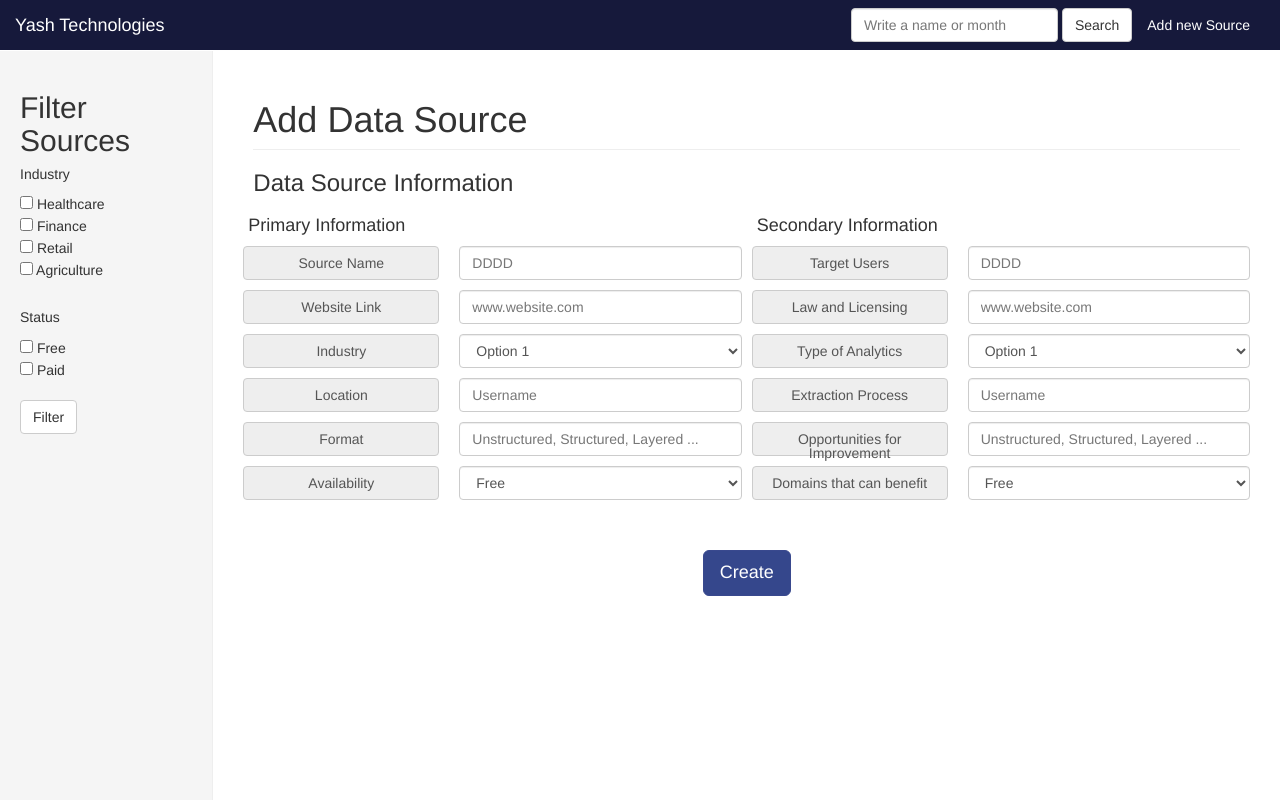
After one commit to yuriyyuriy/otcr_new, a PHP site: page /add_data_source.html in a window 1280 px wide. The commit adds this page. Run offline with PHP 8.4, Linux system fonts and the light colour scheme.

Commit message:
front end changes to statics pages and minor general css

```diff
--- /dev/null
+++ b/add_data_source.html
@@ -0,0 +1,203 @@
+<!DOCTYPE html>
+<!-- saved from url=(0044)http://getbootstrap.com/examples/dashboard/# -->
+<html lang="en">
+  <head>
+    <meta content="text/html; charset=utf-8" http-equiv="Content-Type">
+    <meta charset="utf-8">
+    <meta content="IE=edge" http-equiv="X-UA-Compatible">
+    <meta content="width=device-width, initial-scale=1" name="viewport">
+    <meta content="" name="description">
+    <meta content="" name="author">
+    <link href="http://getbootstrap.com/favicon.ico" rel="icon">
+    <title>
+      Add Data Source - Yash Technologies
+    </title><!-- Bootstrap core CSS -->
+    <link href="css/bootstrap.min.css" rel="stylesheet"><!-- Custom styles for this template -->
+     <link href="css/bootstrap_edits.css" rel="stylesheet"><!-- Custom styles for this template -->
+    <link href="css/dashboard.css" rel="stylesheet"><!-- Just for debugging purposes. Don't actually copy these 2 lines! -->
+    <!--[if lt IE 9]><script src="../../assets/js/ie8-responsive-file-warning.js"></script><![endif]-->
+
+    <script src="js/ie-emulation-modes-warning.js"></script>
+    <style type="text/css">
+</style><!-- HTML5 shim and Respond.js IE8 support of HTML5 elements and media queries -->
+    <!--[if lt IE 9]>
+  <script src="https://oss.maxcdn.com/html5shiv/3.7.2/html5shiv.min.js"></script>
+  <script src="https://oss.maxcdn.com/respond/1.4.2/respond.min.js"></script>
+  <![endif]-->
+
+    <style id="holderjs-style" type="text/css">
+</style>
+  </head>
+  <body>
+    <div class="navbar navbar-default navbar-fixed-top">
+      <div class="container-fluid">
+        <div class="navbar-header">
+          <button class="navbar-toggle collapsed" data-target=".navbar-collapse" data-toggle="collapse" type="button"><span class="sr-only">Toggle navigation</span> <span class=
+          "icon-bar"></span> <span class="icon-bar"></span> <span class="icon-bar"></span></button> <a class="navbar-brand" href=
+          "./Dashboard%20Template%20for%20Bootstrap_files/Dashboard%20Template%20for%20Bootstrap.html">Yash Technologies</a>
+        </div>
+
+        <div class="navbar-collapse collapse">
+          <ul class="nav navbar-nav navbar-right">
+            <li>
+              <a href="./Dashboard%20Template%20for%20Bootstrap_files/Dashboard%20Template%20for%20Bootstrap.html">Add new Source</a>
+            </li>
+          </ul>
+
+          <form class="navbar-form navbar-right">
+            <div class="form-group">
+              <input class="form-control" placeholder="Write a name or month" type="text">
+            </div>
+            <button class="btn btn-default" type="submit">Search</button>
+          </form>
+        </div>
+      </div>
+    </div>
+
+    <div class="container-fluid">
+      <div class="row">
+        <div class="col-sm-3 col-md-2 sidebar">
+          <h2>
+            Filter Sources
+          </h2>
+
+          <form>
+            <h5>
+              Industry
+            </h5>
+            <input name="industry" type="checkbox" value="healthcare"> Healthcare<br>
+            <input name="industry" type="checkbox" value="finance"> Finance<br>
+            <input name="industry" type="checkbox" value="retail"> Retail<br>
+            <input name="industry" type="checkbox" value="agriculture"> Agriculture<br>
+            <br>
+
+            <h5>
+              Status
+            </h5>
+            <input name="status" type="checkbox" value="free"> Free<br>
+            <input name="status" type="checkbox" value="paid"> Paid<br>
+            <br>
+            <button class="btn btn-default" type="submit">Filter</button>
+          </form>
+        </div>
+        <form class="form-group">
+        <div class="col-sm-9 col-sm-offset-3 col-md-10 col-md-offset-2 main">
+          <h1 class="page-header">
+            Add Data Source
+          </h1>
+
+          <h3>
+            Data Source Information
+          </h3>
+
+              <div class="row"><!-- OPEN CONTAINER FOR MAIN-->
+                <div class="col-xs-12 col-sm-6 col-md-6 column"> <!-- OPEN COLUMN FOR PRIMARY INFO BOOSTRAP GRID-->
+                  <h4>Primary Information</h4>
+                  <div id="primary-info"><!-- OPEN COLUMN FOR PRIMARY INFO ID PRIMARY-INFO-->
+                    <div class="row"><!-- OPEN COLUMN FOR PRIMARY INFO CLASS ROW-->
+
+                      <div class="col-xs-12 col-sm-5 col-md-5 column"><!-- OPEN COLUMN FOR TITLES FOR PRIMARY INFO -->
+                        <div class="input-title spacing">Source Name</div>
+                        <div class="input-title spacing">Website Link</div>
+                        <div class="input-title spacing"> Industry</div>
+                        <div class="input-title spacing">Location </div>
+                        <div class="input-title spacing">Format</div>
+                        <div class="input-title spacing">Availability</div>
+                      </div><!-- CLOSE COLUMN FOR TITLES FOR PRIMARY INFO -->
+
+                      <div class="col-xs-12 col-sm-7 col-md-7 column"><!-- OPEN COLUMN FOR INPUT FOR PRIMARY INFO -->
+
+                        <input class="form-control spacing" placeholder="DDDD" size="100%" type="text">
+                        <input class="form-control spacing" placeholder="www.website.com" size="100%" type="text">
+                        <select class="form-control spacing">
+                          <option value="one">Option 1</option>
+                          <option value="two">Option 2</option>
+                          <option value="three">Option 3</option>
+                          <option value="four">Option 4</option>
+                          <option value="five">Five </option>
+                        </select>
+                        <input class="form-control spacing" placeholder="Username" size="100%" type="text">
+                        <input class="form-control spacing" placeholder=
+                        "Unstructured, Structured, Layered ..." size="100%" type="text">
+                        <select class="form-control spacing">
+                          <option value="one">Free</option>
+                          <option value="two">Paid - Subscrition</option>
+                          <option value="three">Paid - No time fee</option>
+                        </select>
+                      </div><!-- CLOSE COLUMN FOR INPUT FOR PRIMARY INFO -->
+                    </div><!-- CLOSE COLUMN FOR PRIMARY INFO CLASS ROW -->
+                  </div><!-- CLOSE COLUMN FOR PRIMARY INFO ID PRIMARY-INFO-->
+                </div><!-- CLOSE COLUMN FOR PRIMARY INFO BOOSTRAP GRID-->
+
+                <div class="col-xs-12 col-sm-6 col-md-6 column"> <!-- OPEN COLUMN FOR SECONDARY INFO BOOSTRAP GRID-->
+                  <h4>Secondary Information</h4>
+                  <div id="secondary-info"><!-- OPEN COLUMN FOR SECONDARY INFO ID SECONDARY-INFO-->
+                    <div class="row"><!-- OPEN COLUMN FOR SECONDARY INFO CLASS ROW-->
+
+                      <div class="col-xs-12 col-sm-5 col-md-5 column"><!-- OPEN COLUMN FOR TITLES FOR SECONDARY INFO -->
+                        <div class="input-title spacing">Target Users</div>
+                        <div class="input-title spacing">Law and Licensing</div>
+                        <div class="input-title spacing">Type of Analytics</div>
+                        <div class="input-title spacing">Extraction Process</div>
+                        <div class="input-title spacing">Opportunities for Improvement</div>
+                        <div class="input-title spacing">Domains that can benefit</div>
+                      </div><!-- CLOSE COLUMN FOR TITLES FOR SECONDART INFO -->
+
+                      <div class="col-xs-12 col-sm-7 col-md-7 column"><!-- OPEN COLUMN FOR INPUT FOR SECONDARY INFO -->
+
+                        <input class="form-control spacing" placeholder="DDDD" size="100%" type="text">
+                        <input class="form-control spacing" placeholder="www.website.com" size="100%" type="text">
+                        <select class="form-control spacing">
+                          <option value="one">Option 1</option>
+                          <option value="two">Option 2</option>
+                          <option value="three">Option 3</option>
+                          <option value="four">Option 4</option>
+                          <option value="five">Five </option>
+                        </select>
+                        <input class="form-control spacing" placeholder="Username" size="100%" type="text">
+                        <input class="form-control spacing" placeholder=
+                        "Unstructured, Structured, Layered ..." size="100%" type="text">
+                        <select class="form-control spacing">
+                          <option value="one">Free</option>
+                          <option value="two">Paid - Subscrition</option>
+                          <option value="three">Paid - No time fee</option>
+                        </select>
+                      </div><!-- CLOSE COLUMN FOR INPUT FOR SECONDARY INFO -->
+                    </div><!-- CLOSE COLUMN FOR PRIMARY INFO CLASS ROW -->
+                  </div><!-- CLOSE COLUMN FOR PRIMARY INFO ID PRIMARY-INFO-->
+              </div> <!-- CLOSE COLUMN FOR SECONDARY INFO BOOSTRAP GRID-->
+              <p class="text-center">
+                <button class="btn btn-primary btn-lg" type="submit">Create</button>
+              </p>
+            </div><!-- CLOSE CONTAINER FOR MAIN-->
+          </form>
+          <!--<h2 class="sub-header">Section title</h2>-->
+
+          <!--<div class="table-responsive">
+            <table><OLD TABLE HERE/table>
+          </div>-->
+        </div>
+      </div>
+    </div>
+    <!-- Bootstrap core JavaScript
+  ================================================== -->
+    <!-- Placed at the end of the document so the pages load faster -->
+    <script src="js/jquery.min.js"></script> <script src="js/bootstrap.min.js"></script> <script src="js/docs.min.js"></script> <!-- IE10 viewport hack for Surface/desktop Windows 8 bug -->
+     <script src="js/ie10-viewport-bug-workaround.js"></script>
+    <div class="global-zeroclipboard-container" data-original-title="Copy to clipboard" id="global-zeroclipboard-html-bridge" style=
+    "position: absolute; left: 0px; top: -9999px; width: 15px; height: 15px; z-index: 999999999;" title="">
+      <object classid="clsid:d27cdb6e-ae6d-11cf-96b8-444553540000" height="100%" id="global-zeroclipboard-flash-bridge" width="100%">
+        <param name="movie" value="/assets/flash/ZeroClipboard.swf?noCache=1414347817655">
+        <param name="allowScriptAccess" value="sameDomain">
+        <param name="scale" value="exactfit">
+        <param name="loop" value="false">
+        <param name="menu" value="false">
+        <param name="quality" value="best">
+        <param name="bgcolor" value="#ffffff">
+        <param name="wmode" value="transparent">
+        <param name="flashvars" value="trustedOrigins=getbootstrap.com%2C%2F%2Fgetbootstrap.com%2Chttp%3A%2F%2Fgetbootstrap.com">
+        <embed height="100%" src="/assets/flash/ZeroClipboard.swf?noCache=1414347817655" type="application/x-shockwave-flash" width="100%">
+      </object>
+    </div>
+  </body>
+</html>
--- /dev/null
+++ b/css/bootstrap_edits.css
@@ -0,0 +1,69 @@
+.btn-primary {
+    color: #fff;
+    background-color: #35478C !important;
+    border-color: #39498E;
+}
+.btn-primary:hover,
+.btn-primary:focus,
+.btn-primary:active,
+.btn-primary.active,
+.open > .dropdown-toggle.btn-primary {
+  color: #fff;
+  background-color: #4E7AC7 !important;
+  border-color: #285e8e;
+}
+
+/* navbar */
+.navbar-default {
+    background-color: #16193B !important;
+    border-color: #E7E7E7;
+}
+/* title */
+.navbar-default .navbar-brand {
+    color: #FFFFFF !important;
+}
+.navbar-default .navbar-brand:hover,
+.navbar-default .navbar-brand:focus {
+    color: #7FB2F0;
+}
+/* link */
+.navbar-default .navbar-nav > li > a {
+    color: #FFFFFF;
+}
+.navbar-default .navbar-nav > li > a:hover,
+.navbar-default .navbar-nav > li > a:focus {
+    color: #7FB2F0;
+}
+.navbar-default .navbar-nav > .active > a,
+.navbar-default .navbar-nav > .active > a:hover,
+.navbar-default .navbar-nav > .active > a:focus {
+    color: #7FB2F0;
+    background-color: #E7E7E7;
+}
+.navbar-default .navbar-nav > .open > a,
+.navbar-default .navbar-nav > .open > a:hover,
+.navbar-default .navbar-nav > .open > a:focus {
+    color: #7FB2F0;
+    background-color: #D5D5D5;
+}
+
+/* mobile version */
+.navbar-default .navbar-toggle {
+    border-color: #DDD;
+}
+.navbar-default .navbar-toggle:hover,
+.navbar-default .navbar-toggle:focus {
+    background-color: #7FB2F0;
+}
+.navbar-default .navbar-toggle .icon-bar {
+    background-color: #CCC;
+}
+@media (max-width: 767px) {
+    .navbar-default .navbar-nav .open .dropdown-menu > li > a {
+        color: #777;
+    }
+    .navbar-default .navbar-nav .open .dropdown-menu > li > a:hover,
+    .navbar-default .navbar-nav .open .dropdown-menu > li > a:focus {
+        color: #333;
+    }
+}
--- a/css/dashboard.css
+++ b/css/dashboard.css
@@ -159,3 +159,29 @@ body {
   border: 1px solid #ddd;
   border-radius: 5px;
 }
+.add-data-input{
+  padding-bottom: 10px;
+}
+.input-title{
+  padding: 9px 12px;
+  font-size: 14px;
+  font-weight: 400;
+  line-height: 1;
+  color: #555;
+  text-align: center;
+  background-color: #eee;
+  border: 1px solid #ccc;
+  border-radius: 4px;
+  height: 34px;
+}
+.spacing{
+  margin-bottom:10px;
+}
+.description-title{
+  font-style: bold !important;
+  background-color: #efefef;
+}
+h4 .description{
+  padding-bottom: 10px;
+
+}
```
Also changed, not shown: add_data_set.html (added, +161 -0 lines), description.html (added, +212 -0 lines), testdb.csv (added, +7 -0 lines), 1 other file.
